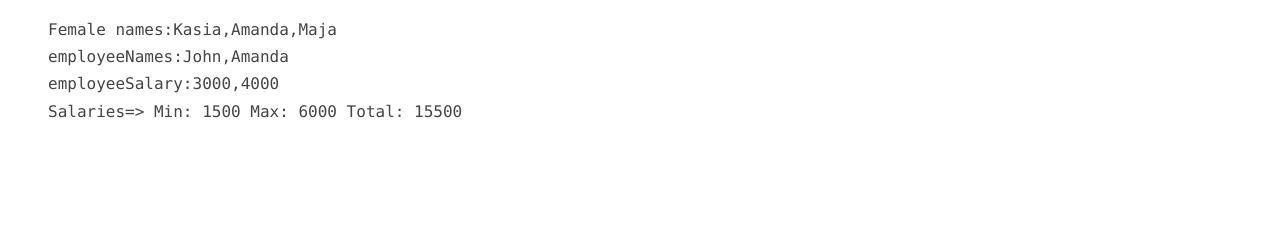
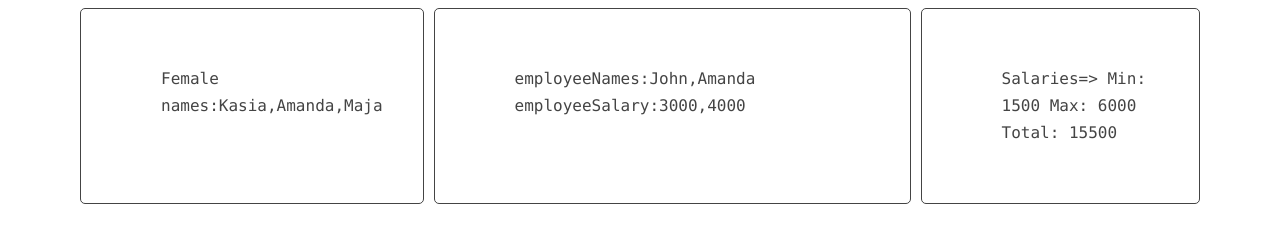
Before and after one commit to kai-mareving/workshop-js-mod10, a website: page index.html in a window 1280 px wide. Drawn offline with Linux system fonts and the light colour scheme.

Commit message:
Change layout.Add styles

```diff
--- a/index.html
+++ b/index.html
@@ -7,8 +7,18 @@
   <link rel="stylesheet" href="css/style.css">
 </head>
 <body>
-  <div id="my-div">
-    <ol id="my-list"></ol>
+  <div class="container">
+      <main class="wrapper">
+          <aside class="sidebar">
+            <ol id="list-left"></ol>
+          </aside>
+          <section class="centerbar">
+            <ol id="list-main"></ol>
+          </section>
+          <aside class="sidebar">
+            <ol id="list-right"></ol>
+          </aside>
+      </main>
   </div>
   <script src="js/functions.js"></script>
   <script src="js/script.js"></script>
--- a/js/functions.js
+++ b/js/functions.js
@@ -1,7 +1,9 @@
 const utils = {}; // eslint-disable-line no-unused-vars
 
 const dom = {
-  myList: document.getElementById('my-list'),
+  listLeft: document.getElementById('list-left'),
+  listMain: document.getElementById('list-main'),
+  listRight: document.getElementById('list-right'),
 };
 
 utils.filterArrForFemaleNames = function (arr) {
@@ -12,7 +14,7 @@ utils.filterArrForFemaleNames = function (arr) {
       femaleNames.push(name);
     }
   });
-  dom.myList.insertAdjacentHTML('beforeend', 'Female names:' + femaleNames + '<br>');
+  dom.listLeft.insertAdjacentHTML('beforeend', 'Female names:' + femaleNames + '<br>');
 };
 
 utils.filterEmployee = function (employees) {
@@ -30,7 +32,7 @@ utils.filterEmployee = function (employees) {
         if (key === 'salary') { employeeSalary.push(keyValue); }
       } */
   }
-  dom.myList.insertAdjacentHTML('beforeend', 'employeeNames:' + employeeNames + '<br>' + 'employeeSalary:' + employeeSalary + '<br>');
+  dom.listMain.insertAdjacentHTML('beforeend', 'employeeNames:' + employeeNames + '<br>' + 'employeeSalary:' + employeeSalary + '<br>');
 };
 
 utils.calculateSalaries = function (salaries) {
@@ -41,6 +43,6 @@ utils.calculateSalaries = function (salaries) {
   salaries.forEach(function (salary) {
     salaryTotal += salary;
   });
-  dom.myList.insertAdjacentHTML('beforeend', 'Salaries=> Min: ' + salaryMin + ' Max: ' + salaryMax + ' Total: ' + salaryTotal+'<br>');
+  dom.listRight.insertAdjacentHTML('beforeend', 'Salaries=> Min: ' + salaryMin + ' Max: ' + salaryMax + ' Total: ' + salaryTotal+'<br>');
   console.log('salaryMin: ', salaryMin, ' salaryMax: ', salaryMax, ' salaryTotal: ', salaryTotal);
 };
--- a/sass/style.scss
+++ b/sass/style.scss
@@ -20,3 +20,29 @@ body {
   font-size: 16px;
   line-height: 1.7;
 }
+
+.container {
+  max-width: 1140px;
+  margin: 0 auto;
+}
+
+.wrapper {
+  display: flex;
+  margin-left: 10px;
+}
+
+.sidebar {
+  flex: 1 0 0;
+}
+
+.centerbar {
+  flex: 2 0 0;
+}
+
+.sidebar, .centerbar {
+  background: $color-light;
+  margin-right: 10px;
+  padding: 40px;
+  border: 1px solid $color-dark;
+  border-radius: 5px;
+}
```
Also changed, not shown: css/style.css, 1 other file.
